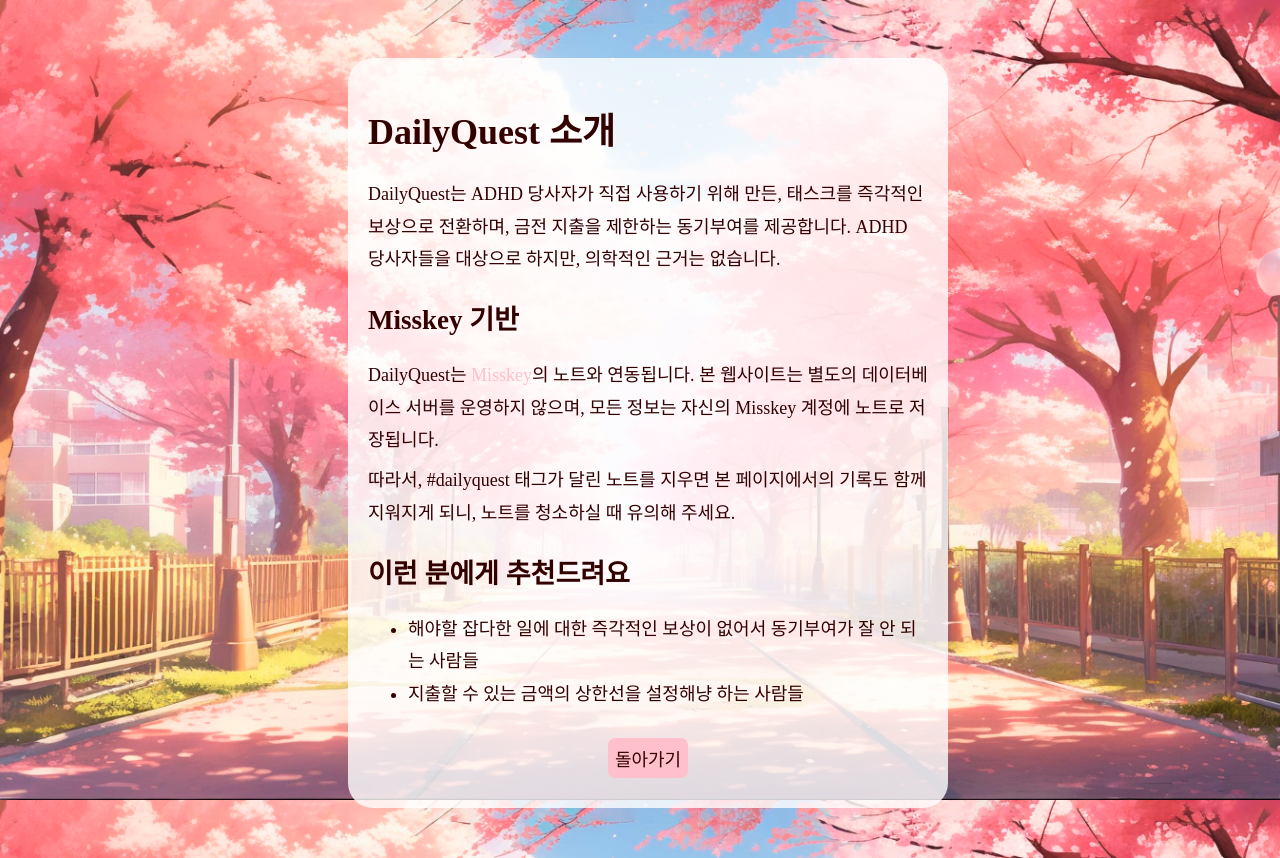
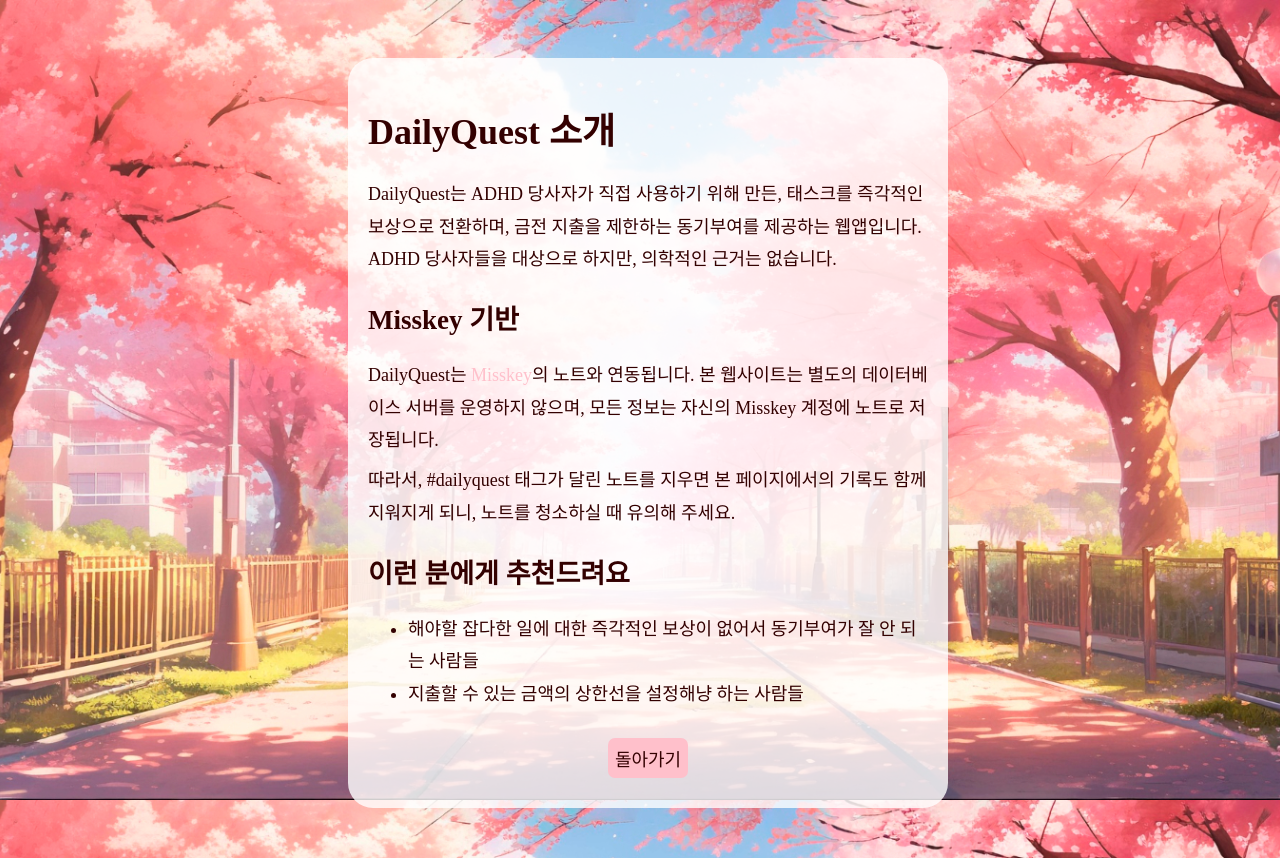
Before and after one commit to jyhyun1008/dailyquest, a Nuxt app: page /about in a window 1280 px wide. Built offline with nearby package versions, Linux system fonts and the light colour scheme; a web font is replaced by a local one.

Commit message:
비문수정 ㅋㅋ

```diff
--- a/app/pages/about.vue
+++ b/app/pages/about.vue
@@ -8,7 +8,7 @@
     <div id="parent-wrapper">
         <div id="quest-wrapper">
             <h1>DailyQuest 소개</h1>
-            <div class="quest-text">DailyQuest는 ADHD 당사자가 직접 사용하기 위해 만든, 태스크를 즉각적인 보상으로 전환하며, 금전 지출을 제한하는 동기부여를 제공합니다. ADHD 당사자들을 대상으로 하지만, 의학적인 근거는 없습니다.</div>
+            <div class="quest-text">DailyQuest는 ADHD 당사자가 직접 사용하기 위해 만든, 태스크를 즉각적인 보상으로 전환하며, 금전 지출을 제한하는 동기부여를 제공하는 웹앱입니다. ADHD 당사자들을 대상으로 하지만, 의학적인 근거는 없습니다.</div>
             <h2>Misskey 기반</h2>
             <div class="quest-text">DailyQuest는 <NuxtLink to="https://misskey-hub.net/ko/">Misskey</NuxtLink>의 노트와 연동됩니다. 본 웹사이트는 별도의 데이터베이스 서버를 운영하지 않으며, 모든 정보는 자신의 Misskey 계정에 노트로 저장됩니다.</div>
             <div class="quest-text">따라서, #dailyquest 태그가 달린 노트를 지우면 본 페이지에서의 기록도 함께 지워지게 되니, 노트를 청소하실 때 유의해 주세요.</div>
```
